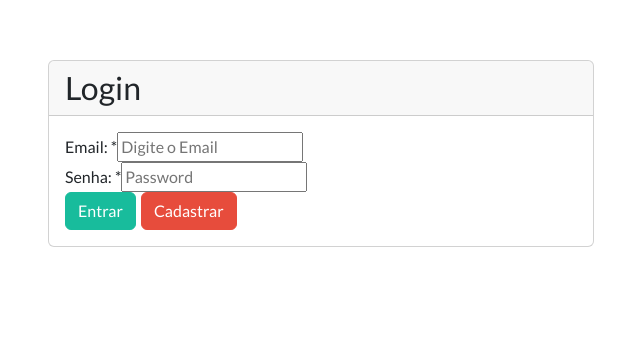
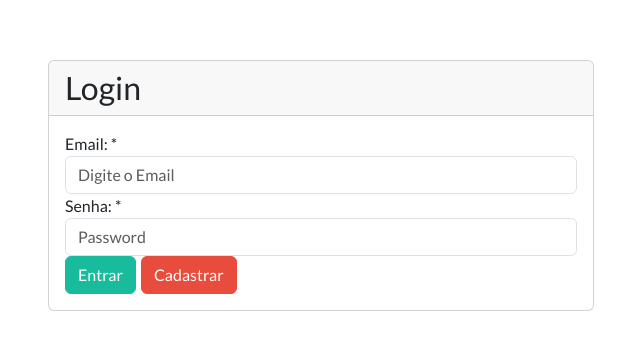
Before and after one commit to matheusned15/minhasfinancas-app, a React (Create React App) app: page / in a window 1280 px wide. Shown: the part 124-474 px from the top of the page, without its empty margins (334-974 px from the left). Built offline with nearby package versions, Linux system fonts and the light colour scheme.

Commit message:
Ajuste classe login

```diff
--- a/src/views/login.js
+++ b/src/views/login.js
@@ -26,26 +26,36 @@ class Login extends React.Component {
                                     <div className="col-lg-12">
                                         <div className="bs-component">
                                             <fieldset>
-                                                <FormGroup label="Email: *" htmlFor="exampleInputEmail ">
+                                                <div className="row">
+                                                    <div className="col-lg-12">
+                                                        <div className="bs-component">
+                                                            <div className="form-group">
+                                                                <label htmlFor="exampleInputEmail1">Email: *</label>
                                                                 <input type="email"
                                                                        value={this.state.email}
-                                                           onChange={e => this.setState({email: e.target.value})}
-                                                           className="form-group"
-                                                           id="exampleInputEmail"
+                                                                       onChange={(e) => this.setState({email: e.target.value})}
+                                                                       className="form-control"
+                                                                       id="exampleInputEmail1"
                                                                        aria-describedby="emailHelp"
                                                                        placeholder="Digite o Email"/>
-                                                </FormGroup>
-                                                <FormGroup label="Senha: *" htmlFor="exampleInputEmail">
+                                                            </div>
+                                                            <div className="form-group">
+                                                                <label htmlFor="exampleInputPassword1">Senha: *</label>
                                                                 <input type="password"
                                                                        value={this.state.senha}
-                                                           onChange={e => this.setState({senha: e.target.value})}
-                                                           className="form-group"
+                                                                       onChange={(e) => this.setState({senha: e.target.value})}
+                                                                       className="form-control"
                                                                        id="exampleInputPassword1"
                                                                        placeholder="Password"/>
-                                                </FormGroup>
-                                                <button onClick={this.entrar} className="btn btn-success">Entrar
+                                                            </div>
+                                                        </div>
+                                                    </div>
+                                                </div>
+
+                                                <button onClick={this.entrar} type="button"
+                                                        className="btn btn-success">Entrar
                                                 </button>
-                                                <button className="btn btn-danger">Cadastrar</button>
+                                                <button type="button" className="btn btn-danger">Cadastrar</button>
                                             </fieldset>
                                         </div>
                                     </div>
```
Lines whose indentation alone changed are shown as unchanged.
